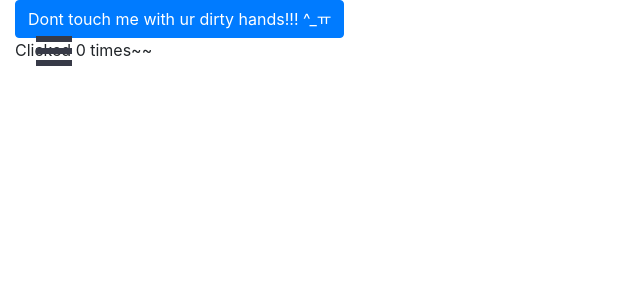
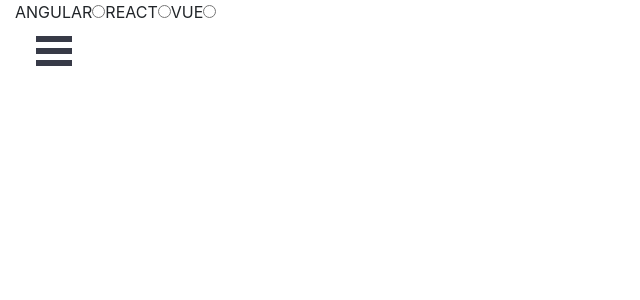
Before and after one commit to InhyeJeong/React, a React (Create React App) app in the folder my-app/: page / in a window 1280 px wide. Shown: the top 300 px of the page, without its empty margins (0-640 px from the left). Built offline with nearby package versions, Linux system fonts and the light colour scheme.

Commit message:
Add Form Test Code

```diff
--- /dev/null
+++ b/my-app/src/Components/Form/Radio.js
@@ -0,0 +1,38 @@
+import React, { Component } from 'react';
+// NOTE: http://react.tips/radio-buttons-in-react-16/
+class Radio extends Component {
+    constructor(props) {
+        super(props)
+        this.handleRadio = this.handleRadio.bind(this)
+        this.state = {
+            selectedOption: '',
+        }
+    }
+    handleRadio (event) {
+        this.setState({selectedOption: event.target.value})
+    }
+	render () {
+        return <form>
+            ANGULAR<input type="radio"
+                   name="radioGroup"
+                   value="angular"
+                   checked={this.state.selectedOption === 'angular'}
+                   onChange={this.handleRadio}>
+            </input>
+            REACT<input type="radio"
+                   name="radioGroup"
+                   value="react"
+                   checked={this.state.selectedOption === 'react'}
+                   onChange={this.handleRadio}>
+            </input>
+            VUE<input type="radio"
+                   name="radioGroup"
+                   value="vue"
+                   checked={this.state.selectedOption === 'vue'}
+                   onChange={this.handleRadio}>
+            </input>
+        </form>
+    }
+}
+
+export default Radio;
--- a/my-app/src/Components/UILayout/Layout.js
+++ b/my-app/src/Components/UILayout/Layout.js
@@ -7,6 +7,7 @@
 import '../../App';
 import SaveButton from '../Event/SaveButton';
 import Content from '../Event/Content';
+import Radio from './../Form/Radio'
 
 class Layout extends Component {
 	render() {
@@ -21,7 +22,8 @@
             {/* <Script></Script> */}
             {/* <MainPage></MainPage> */}
             {/* <SaveButton></SaveButton> */}
-            <Content></Content>
+            {/* <Content></Content> */}
+            <Radio></Radio>
           </div>
         </div>
       </div>
```
